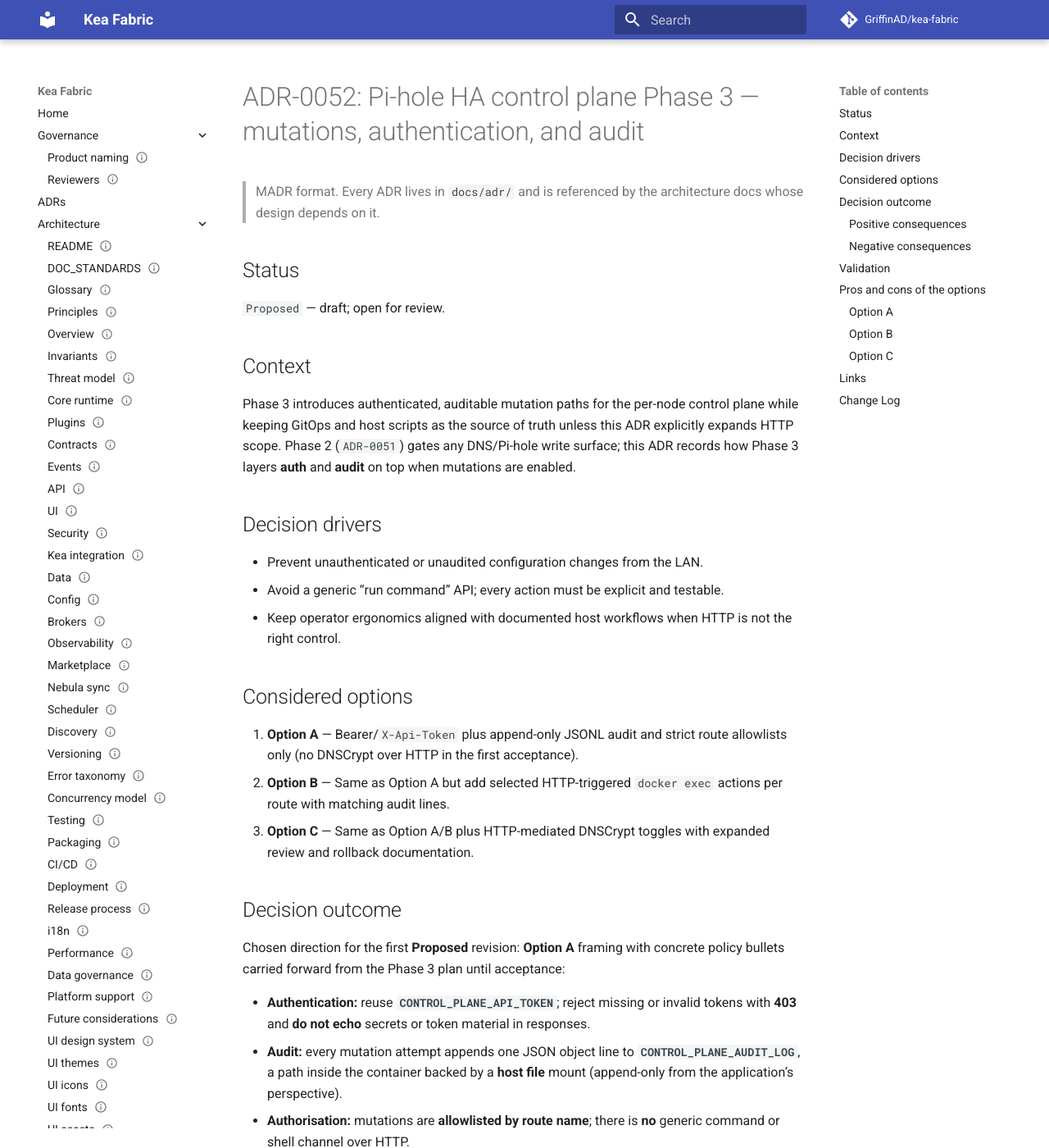
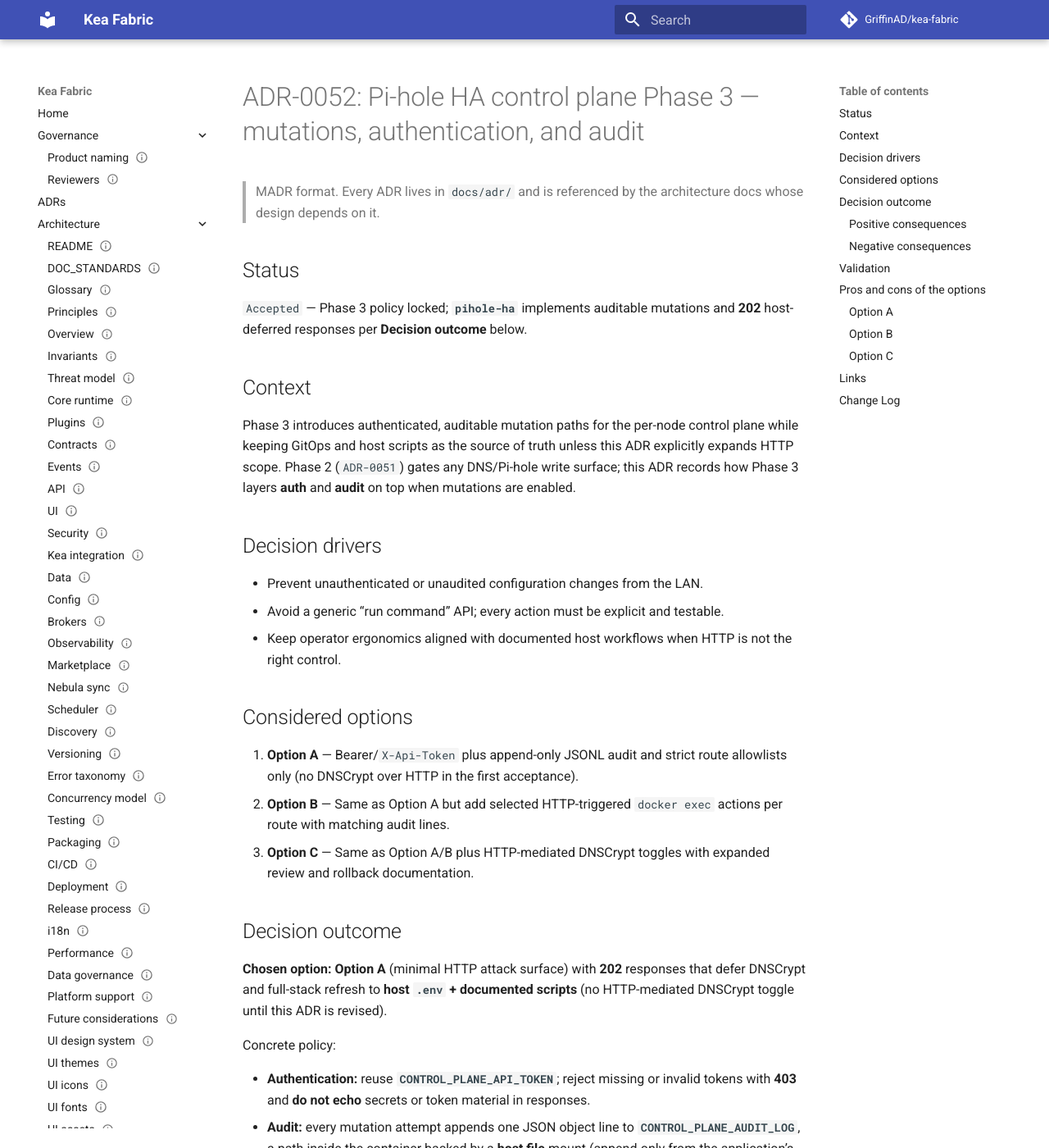
Before and after one commit to GriffinAD/dns-fabric, an MkDocs documentation site: the page built from docs/adr/ADR-0052-pihole-ha-control-plane-phase3-mutations-auth-audit.md, in a window 1280 px wide and 1400 px high. Shown: the whole window at 82% size. Built offline with MkDocs 1.6.1 and Material for MkDocs 9.7.7, drawn with Linux system fonts in a browser that asks for light colours; comment, search, counter and statistics services are not loaded; some of the changed text lies outside the part shown.

Commit message:
docs(adr): accept ADR-0052 Phase 3 control plane auth and audit
Signed-off-by: GriffinAD <nigel.surridge@btinternet.com>
Co-authored-by: Cursor <cursoragent@cursor.com>

```diff
--- a/docs/adr/ADR-0052-pihole-ha-control-plane-phase3-mutations-auth-audit.md
+++ b/docs/adr/ADR-0052-pihole-ha-control-plane-phase3-mutations-auth-audit.md
@@ -1,11 +1,11 @@
 ---
 title: "ADR-0052: Pi-hole HA control plane Phase 3 — mutations, authentication, and audit"
 adr: "0052"
-status: Proposed
+status: Accepted
 date: 2026-05-13
 owner: GriffinAD
 peer_reviewer: GriffinAD
-deciders: []
+deciders: [GriffinAD]
 due_date: null
 re_entry_criteria: null
 touch_points:
@@ -21,7 +21,8 @@ touch_points:
 
 ## Status
 
-`Proposed` — draft; open for review.
+`Accepted` — Phase 3 policy locked; **`pihole-ha`** implements auditable mutations and
+**202** host-deferred responses per **Decision outcome** below.
 
 ## Context
 
@@ -49,8 +50,11 @@ DNS/Pi-hole write surface; this ADR records how Phase 3 layers **auth** and
 
 ## Decision outcome
 
-Chosen direction for the first **Proposed** revision: **Option A** framing with
-concrete policy bullets carried forward from the Phase 3 plan until acceptance:
+**Chosen option: Option A** (minimal HTTP attack surface) with **202** responses
+that defer DNSCrypt and full-stack refresh to **host `.env` + documented scripts**
+(no HTTP-mediated DNSCrypt toggle until this ADR is revised).
+
+Concrete policy:
 
 - **Authentication:** reuse **`CONTROL_PLANE_API_TOKEN`**; reject missing or
   invalid tokens with **403** and **do not echo** secrets or token material in
@@ -110,3 +114,4 @@ concrete policy bullets carried forward from the Phase 3 plan until acceptance:
 | Date | Status | Reviewer | Notes |
 |---|---|---|---|
 | 2026-05-13 | Proposed | GriffinAD | Initial draft from Phase 3 plan Task 1 bullets. |
+| 2026-05-14 | Accepted | GriffinAD | Option A + 202 host-deferred mutations; audit mount path as implemented in `pihole-ha`. |
```
